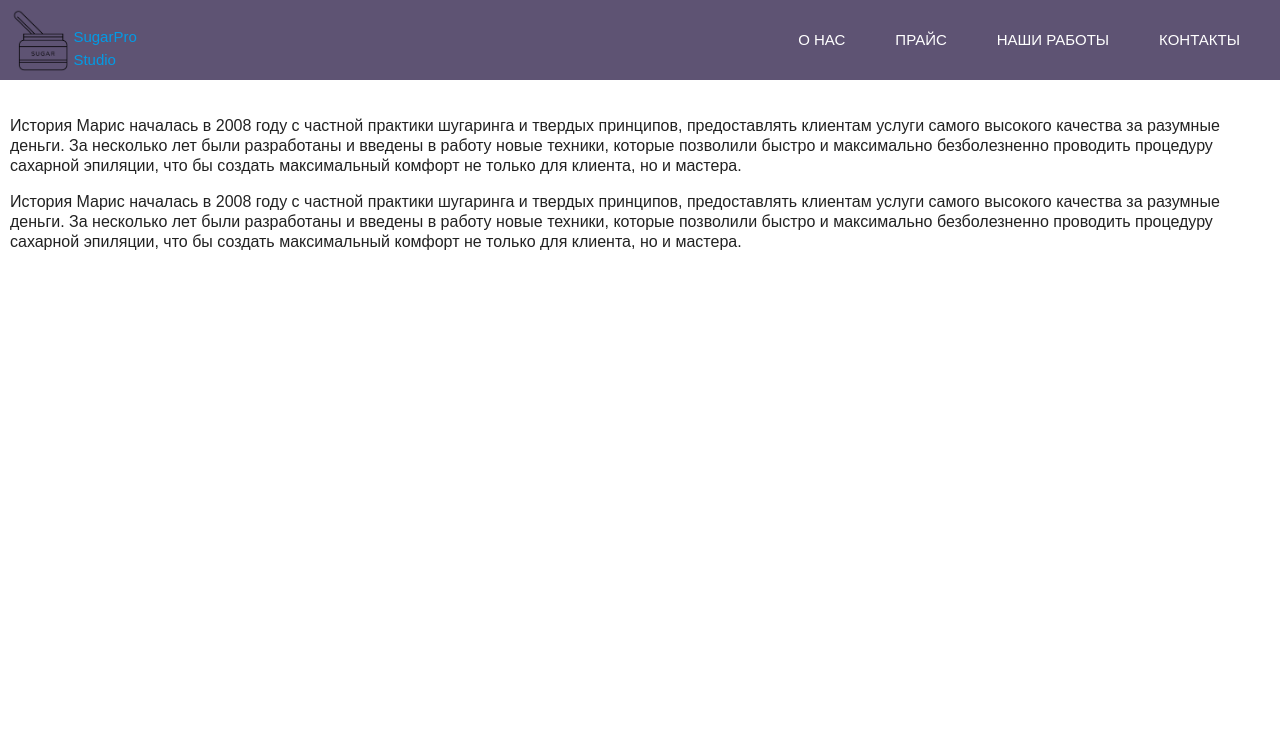
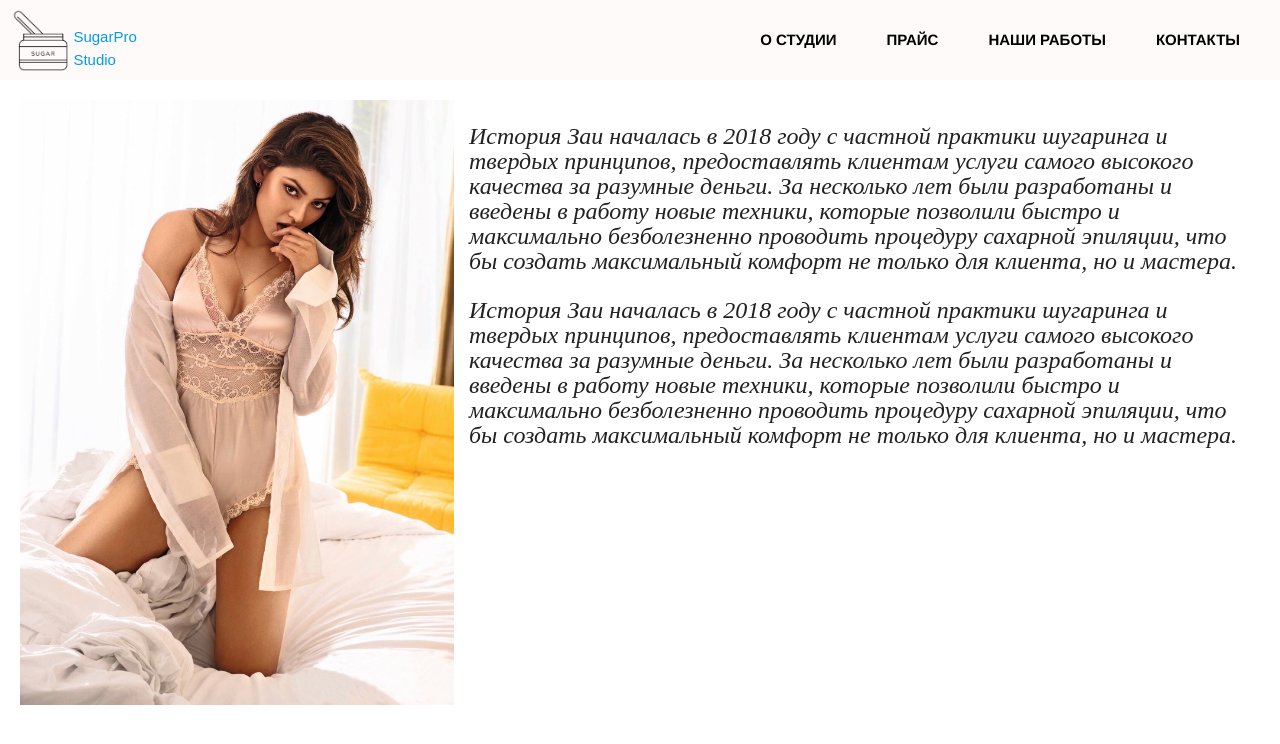
Before and after one commit to vladboldyr/ReactJSNet, a React (Create React App) app: page / in a window 1280 px wide. Shown: the top 744 px of the page. Built offline with nearby package versions, Linux system fonts and the light colour scheme.

Commit message:
add style text and more

```diff
--- /dev/null
+++ b/src/components/Home/home.less
@@ -0,0 +1,17 @@
+.wrapper{
+  display: flex;
+}
+.wrapper-img{
+  flex: 0 0 35%;
+}
+.wrapper-img img{
+  max-width: 100%;
+  max-height: 100%;
+}
+.content-home{
+  font-style: italic;
+  font-family: "Comic Sans";
+  font-size: 24px;
+  line-height: 25px;
+  padding: 0 5px 0 15px;
+}
--- a/src/components/Home/home.tsx
+++ b/src/components/Home/home.tsx
@@ -1,14 +1,19 @@
 import React from 'react';
+import './home.less';
 
+const imgHome = require('../../../public/image/img_home.jpg');
 export const Home = () => {
     return(
-        <>
-          <p>
-            История Марис началась в 2008 году с частной практики шугаринга и твердых принципов, предоставлять клиентам услуги самого высокого качества за разумные деньги. За несколько лет были разработаны и введены в работу новые техники, которые позволили быстро и максимально безболезненно проводить процедуру сахарной эпиляции, что бы создать максимальный комфорт не только для клиента, но и мастера.
-          </p>
-          <p>
-            История Марис началась в 2008 году с частной практики шугаринга и твердых принципов, предоставлять клиентам услуги самого высокого качества за разумные деньги. За несколько лет были разработаны и введены в работу новые техники, которые позволили быстро и максимально безболезненно проводить процедуру сахарной эпиляции, что бы создать максимальный комфорт не только для клиента, но и мастера.
-          </p>
-      </>
+        <div className="wrapper">
+          <div className="wrapper-img"><img src={imgHome}/></div>
+          <div className="content-home">
+            <p>
+              История Заи началась в 2018 году с частной практики шугаринга и твердых принципов, предоставлять клиентам услуги самого высокого качества за разумные деньги. За несколько лет были разработаны и введены в работу новые техники, которые позволили быстро и максимально безболезненно проводить процедуру сахарной эпиляции, что бы создать максимальный комфорт не только для клиента, но и мастера.
+            </p>
+            <p>
+              История Заи началась в 2018 году с частной практики шугаринга и твердых принципов, предоставлять клиентам услуги самого высокого качества за разумные деньги. За несколько лет были разработаны и введены в работу новые техники, которые позволили быстро и максимально безболезненно проводить процедуру сахарной эпиляции, что бы создать максимальный комфорт не только для клиента, но и мастера.
+            </p>
+          </div>
+      </div>
     );
 }
--- a/src/components/Main/Main.tsx
+++ b/src/components/Main/Main.tsx
@@ -29,7 +29,7 @@ export const Main = () => {
                     </div>
                     <nav className={activeMenu ? "sugar-header__menu active" : "sugar-header__menu"}>
                         <ul className="sugar-header__list">
-                            <li className="sugar-header__link"><NavLink to="/" exact>О нас</NavLink></li>
+                            <li className="sugar-header__link"><NavLink to="/" exact>О Студии</NavLink></li>
                             <li className="sugar-header__link"><NavLink to="/price">Прайс</NavLink></li>
                             <li className="sugar-header__link"><NavLink to="/works">Наши работы</NavLink></li>
                             <li className="sugar-header__link"><NavLink to="/contacts">Контакты</NavLink></li>
--- a/src/components/Main/main.less
+++ b/src/components/Main/main.less
@@ -29,9 +29,8 @@ html,body{
 
 
 .sugar-header {
-
     position: fixed;
-    background-color: #def7ff;
+    background-color: #fffafa;
     width: 100%;
     top:0;
     left: 0;
@@ -45,7 +44,7 @@ html,body{
     height: 100%;
     top:0;
     left: 0;
-    background-color: #5e5373;
+    background-color: #fffafa;//#fcdab7;
     z-index: 2;
 }
 .sugar-header__logo{
@@ -87,15 +86,28 @@ html,body{
     display: flex;
     position: relative;
     z-index: 2;
+    font-weight: bold;
+    font-family: "Helvetica";
 }
 .sugar-header__list li{
     float: none;
     margin: 0 0 0 20px;
 }
+
+.sugar-header__list li a{
+    color: black;
+}
+
 .sugar-header__link{
     text-transform: uppercase;
     font-size: 18px;
     text-decoration: none;
+}
+.sugar-header__list li a:hover{
+  outline: none !important;
+  box-shadow: none !important;
+  background-color: inherit;
+  color: hotpink;
 }
 
 .sugar-header__burger{}
```
Also changed, not shown: public/image/img_home.jpg (added).
